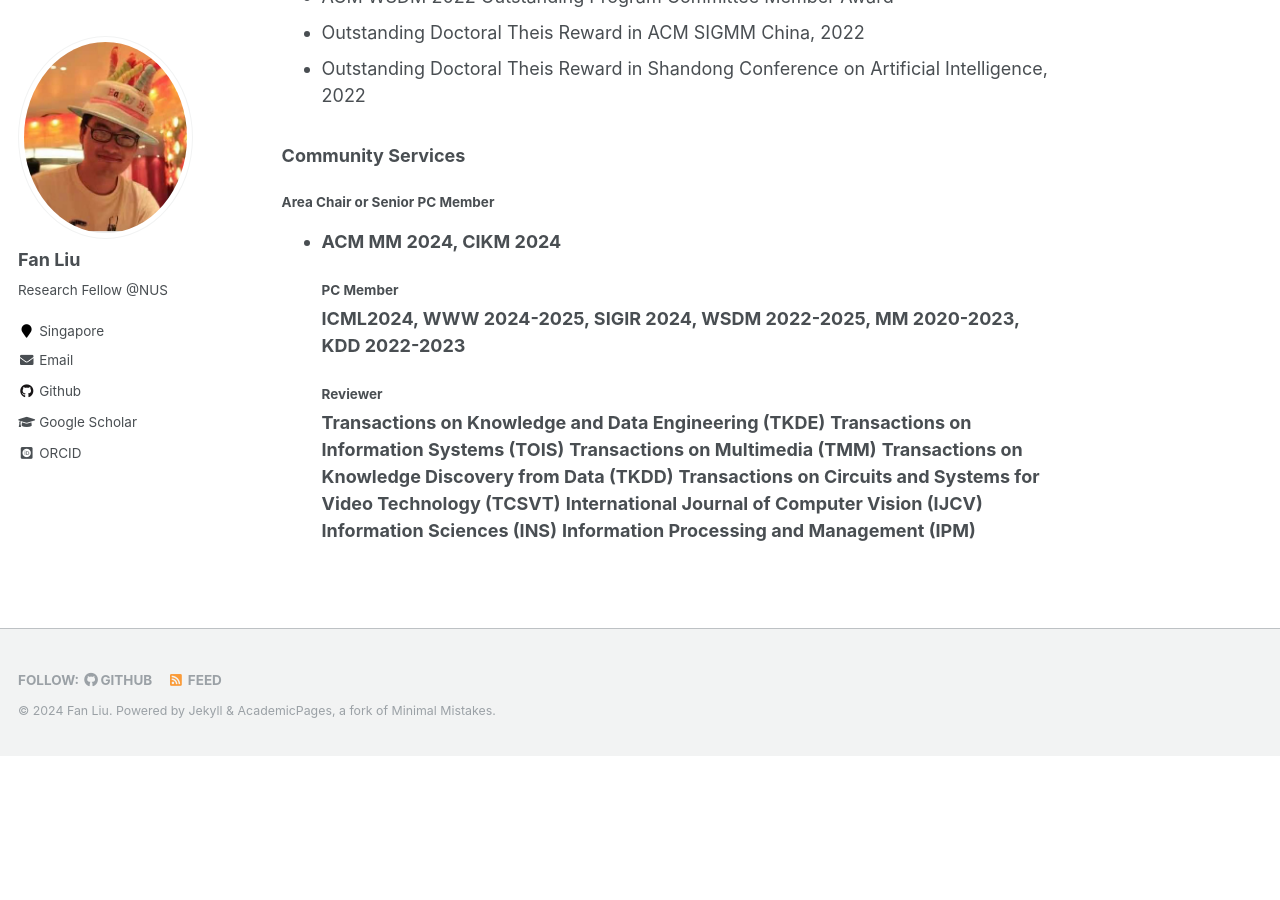
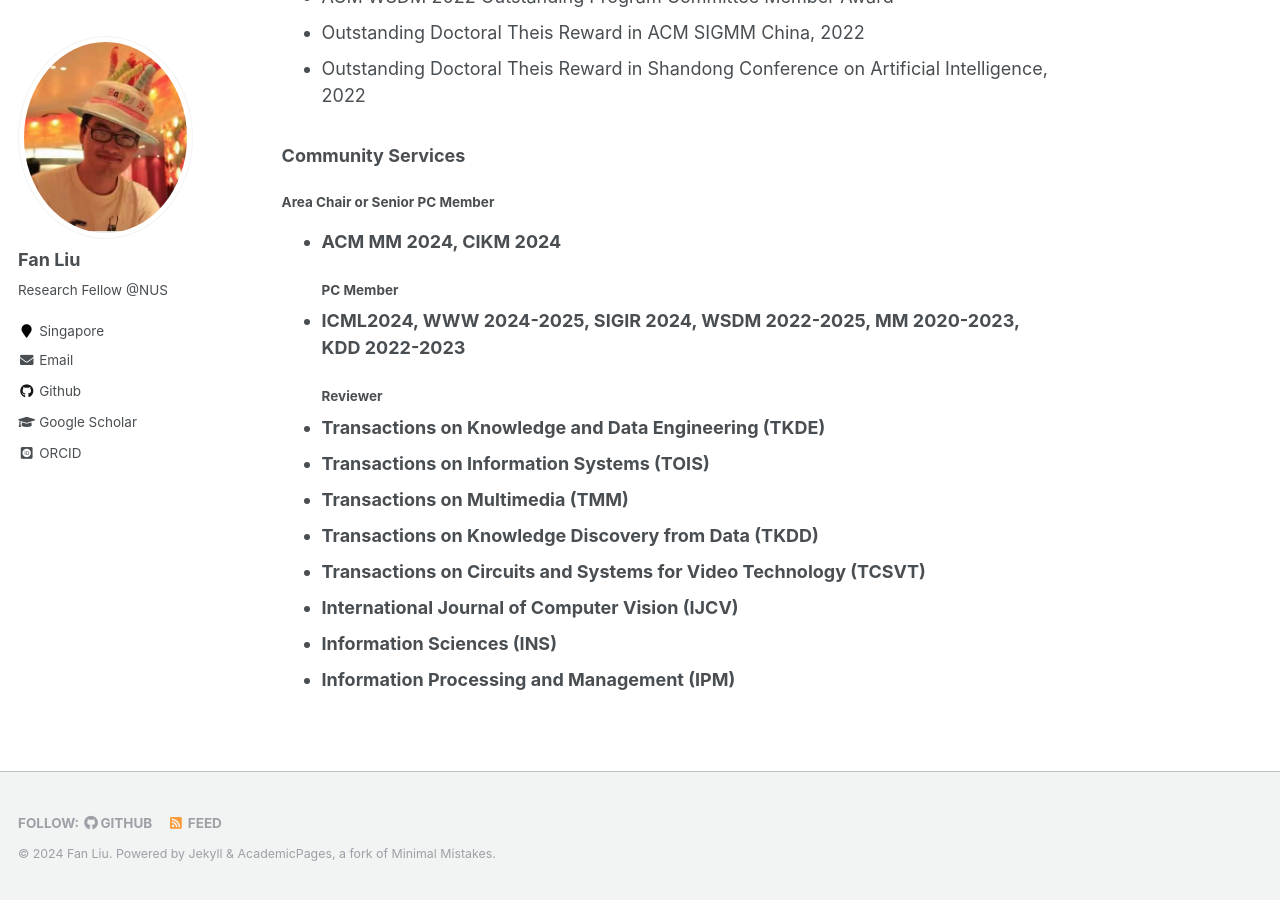
Before and after one commit to liufancs/liufancs.github.io, a Jekyll site: the page built from _pages/about.md, in a window 1280 px wide and 900 px high, scrolled down 2839 px. Built offline with Jekyll 4.4.1, drawn with Linux system fonts in a browser that asks for light colours; some web fonts are replaced; before the commit the page ends 3595 px from its top, so only the background shows below that.

```diff
--- a/_pages/about.md
+++ b/_pages/about.md
@@ -69,14 +69,14 @@ Recommendation. MM, 2023. [[Codes&Data](https://github.com/HuilinChenJN/SGFD)] [
 #### Area Chair or Senior PC Member
 * **ACM MM 2024, CIKM 2024**
 #### PC Member
-**ICML2024, WWW 2024-2025, SIGIR 2024, WSDM 2022-2025, MM 2020-2023, KDD 2022-2023**
+* **ICML2024, WWW 2024-2025, SIGIR 2024, WSDM 2022-2025, MM 2020-2023, KDD 2022-2023**
 #### Reviewer
-**Transactions on Knowledge and Data Engineering (TKDE)**
-**Transactions on Information Systems (TOIS)**
-**Transactions on Multimedia (TMM)**
-**Transactions on Knowledge Discovery from Data (TKDD)**
-**Transactions on Circuits and Systems for Video Technology
+* **Transactions on Knowledge and Data Engineering (TKDE)**
+* **Transactions on Information Systems (TOIS)**
+* **Transactions on Multimedia (TMM)**
+* **Transactions on Knowledge Discovery from Data (TKDD)**
+* **Transactions on Circuits and Systems for Video Technology
  (TCSVT)**
-**International Journal of Computer Vision (IJCV)**
-**Information Sciences (INS)**
-**Information Processing and Management (IPM)**
+* **International Journal of Computer Vision (IJCV)**
+* **Information Sciences (INS)**
+* **Information Processing and Management (IPM)**
```
